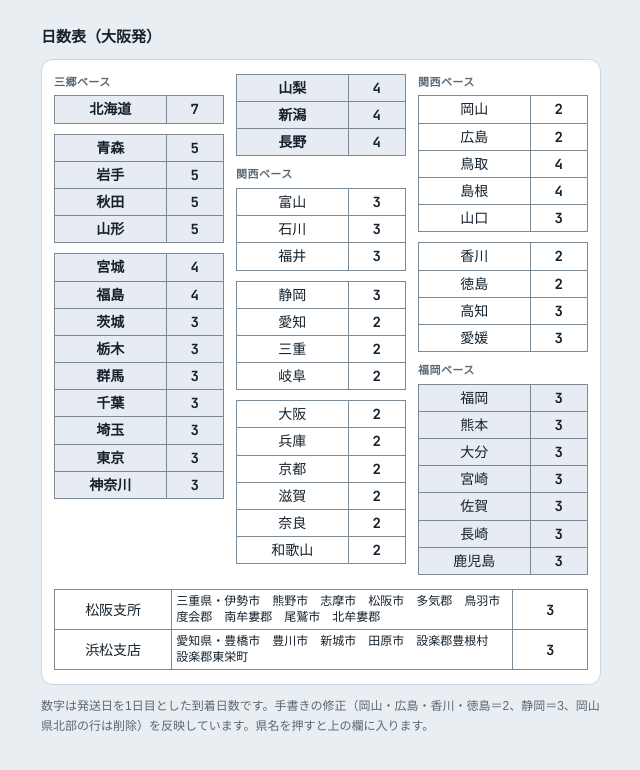
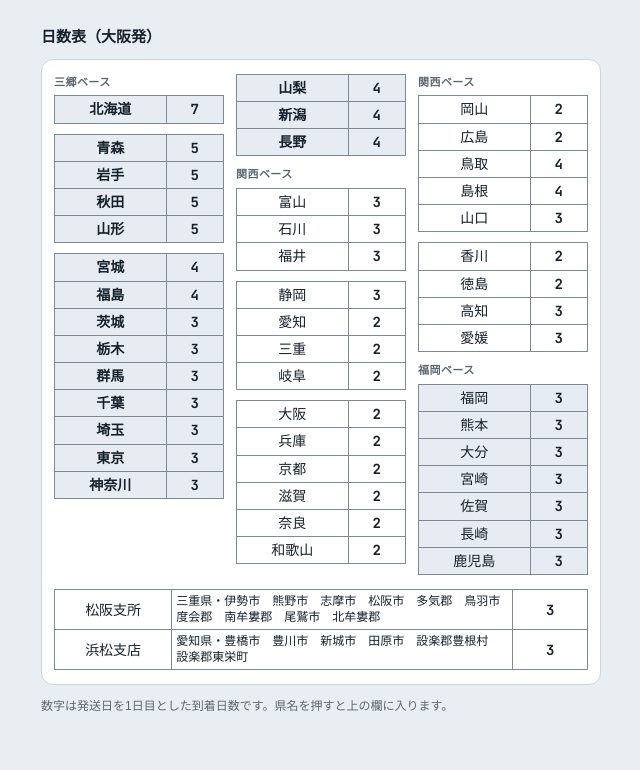
Before and after one commit to kashi0125/asc-arrival-check, a plain HTML site: page index.html in a window 1280 px wide. Shown: the part 1043-1813 px from the top of the page, without its empty margins (319-959 px from the left). Drawn offline with Linux system fonts and the light colour scheme; a web font is replaced by a local one.

Commit message:
Add files via upload

```diff
--- a/index.html
+++ b/index.html
@@ -187,7 +187,7 @@ details pre{white-space:pre-wrap;word-break:break-all;background:var(--bg);paddi
       <div class="form" id="form"></div>
       <table class="ft branch" id="branch"></table>
     </div>
-    <p class="foot">数字は発送日を1日目とした到着日数です。手書きの修正（岡山・広島・香川・徳島＝2、静岡＝3、岡山県北部の行は削除）を反映しています。県名を押すと上の欄に入ります。</p>
+    <p class="foot">数字は発送日を1日目とした到着日数です。県名を押すと上の欄に入ります。</p>
   </section>
 </div>
 
```
